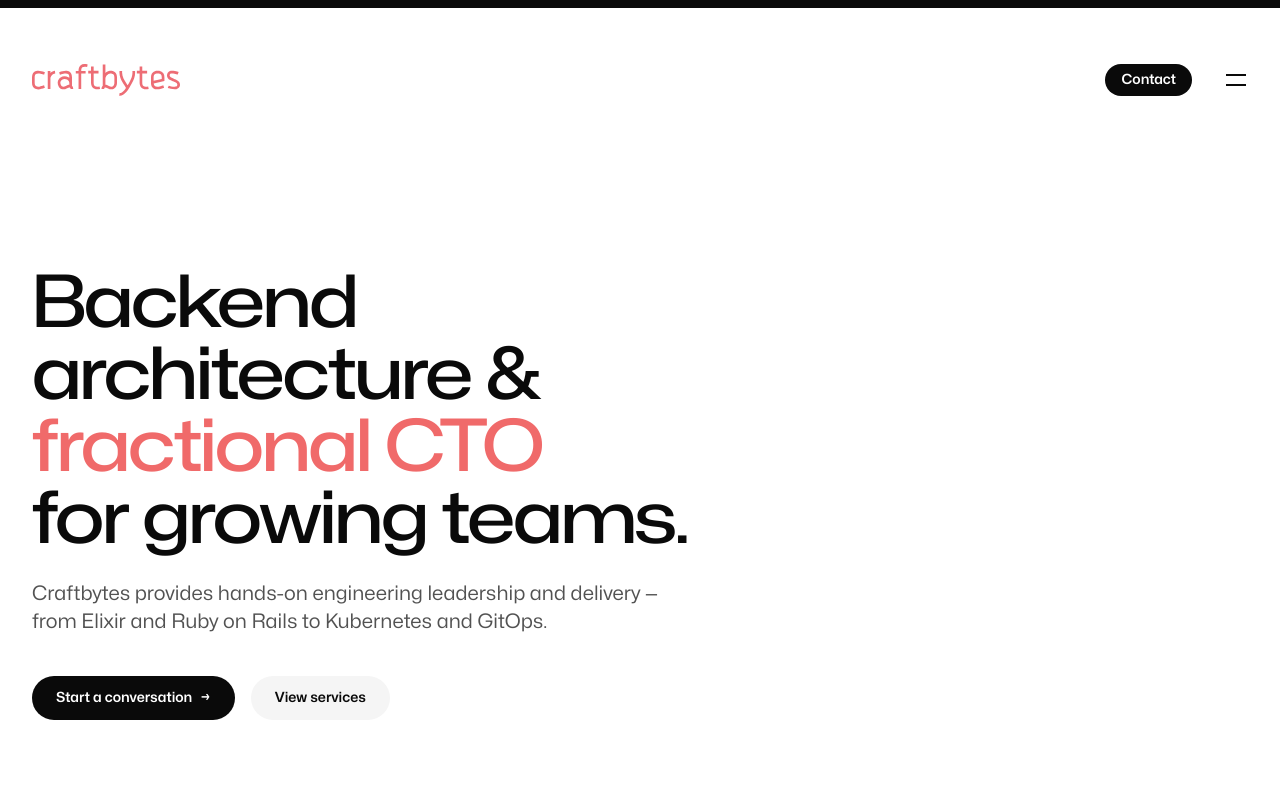
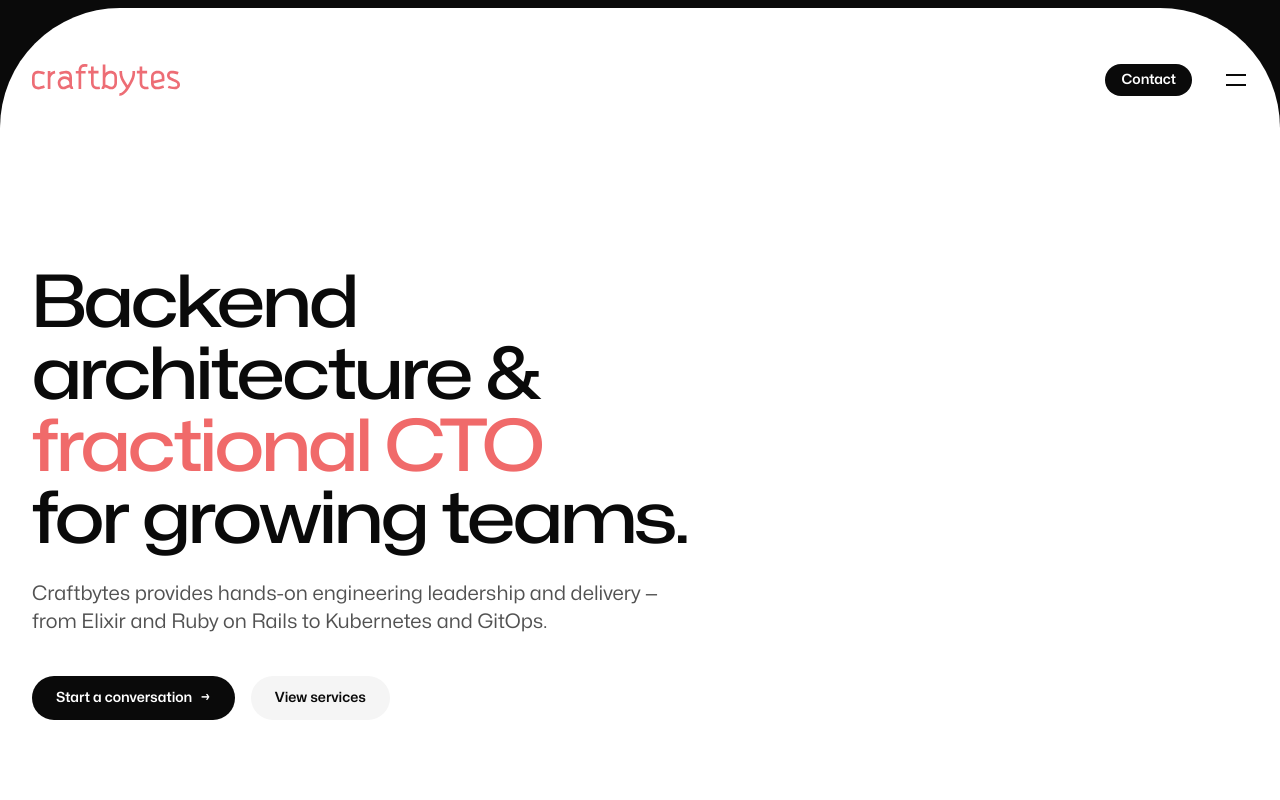
Before and after one commit to craftbytes/craftbyt.es, an Astro site: page / in a window 1280 px wide. Shown: the top 800 px of the page. Built offline with nearby package versions, Linux system fonts and the light colour scheme; Astro itself is replaced by a stand-in of ours.

Commit message:
fix: big rounded top corners (120px) on white content card
- Changed body bg from white to bg-neutral-950 so transparent rounded corners show dark background through
- Bumped rounded-t-[40px] to rounded-t-[120px] for prominent curved corners matching Studio original
- Only the top 8px of dark header band is visible; the rest shows through the 120px corner curve

```diff
--- a/src/layouts/Layout.astro
+++ b/src/layouts/Layout.astro
@@ -38,7 +38,7 @@ const {
 
     <link rel="preload" href="/fonts/Mona-Sans.var.woff2" as="font" type="font/woff2" crossorigin />
   </head>
-  <body class="bg-white text-neutral-950 font-sans antialiased overflow-x-hidden">
+  <body class="bg-neutral-950 text-neutral-950 font-sans antialiased overflow-x-hidden">
     <slot />
   </body>
 </html>
--- a/src/pages/index.astro
+++ b/src/pages/index.astro
@@ -151,7 +151,7 @@ import Footer from '../components/Footer.astro';
   </header>
 
   <!-- White content card with rounded top corners -->
-  <div class="relative flex flex-auto overflow-hidden bg-white rounded-t-[40px]">
+  <div class="relative flex flex-auto overflow-hidden bg-white rounded-t-[120px]">
     <div class="relative isolate flex w-full flex-col pt-9">
 
     <!-- Hero -->
```
